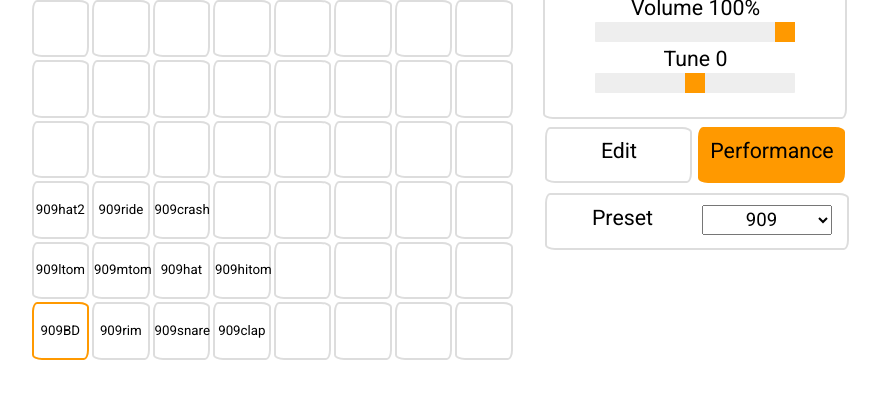
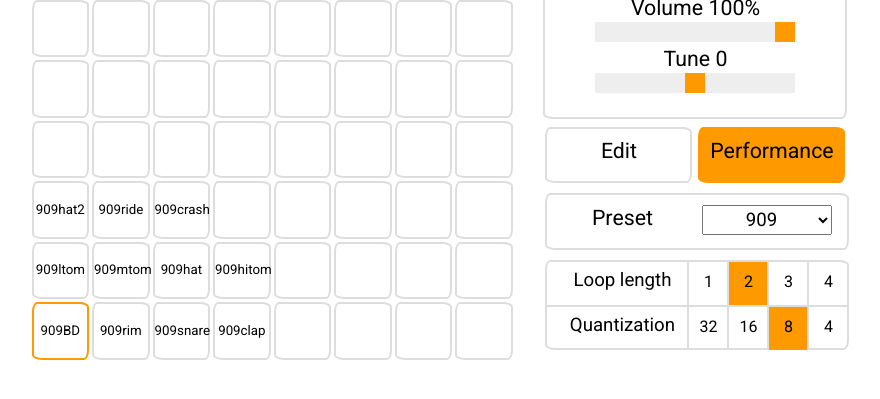
Before and after one commit to pdv/webmpc, a plain HTML site: page index.html in a window 1280 px wide. Shown: the part 199-598 px from the top of the page, without its empty margins (185-1065 px from the left). Drawn offline with nearby package versions, Linux system fonts and the light colour scheme; no server answers.

Commit message:
loop length + quantization

```diff
--- a/css/style.css
+++ b/css/style.css
@@ -138,7 +138,9 @@ input[type="range"]::-webkit-slider-thumb {
 	-ms-user-select: none;
 	user-select: none;
 }
-
+	.mode-switch:hover {
+		border: 2px solid #FF9900;
+	}
 #perfmode {
 	margin-left: 6px;
 }
@@ -178,3 +180,67 @@ select {
 	font-size: 14pt;
 	text-align: center;
 }
+
+#record-options {
+	margin-top: 10px;
+	width: 300px;
+	height: 86px;
+	border: 2px solid #DDD;
+	border-radius: 5px 10px 5px 10px / 10px 5px 10px 5px;
+	text-align: center;
+	float: left;
+}
+
+#bars, #quantization {
+	height: 50%;
+	width: 97%;
+	float: left;
+	padding-left: 10px;
+	overflow: hidden;
+}
+
+#bars {
+	border-bottom: 2px solid #DDD;
+}
+
+ul {
+	list-style: none;
+	display: box;
+}
+
+li {
+	margin-top: -16px;
+	width: 28px;
+	height: 36px;
+	padding-top: 10px;
+	border-left: 2px solid #DDD;
+	float: left;
+	font-family: Roboto, Arial;
+	text-align: center;
+	vertical-align: middle;
+	padding-left: 5px;
+	padding-right: 5px;
+	box-flex: 1;
+	-webkit-touch-callout: none;
+	-webkit-user-select: none;
+	-khtml-user-select: none;
+	-moz-user-select: none;
+	-ms-user-select: none;
+	user-select: none;
+}
+	li:hover {
+		background-color: #FF9900;
+	}
+
+.active {
+	background-color: #FF9900;
+}
+
+.recops-title {
+	display: inline-block;
+	width: 130px;
+	float: left;
+	font-family: Roboto, Arial;
+	font-size: 14pt;
+	padding-top: 7px;
+}
--- a/index.html
+++ b/index.html
@@ -115,6 +115,26 @@
 					</select>
 				</form>
 			</div>
+			<div id="record-options">
+				<div id="bars">
+					<span class="recops-title">Loop length</span>
+					<ul class="recops" id="length">
+						<li id="1bar" class="inactive">1</li>
+						<li id="2bar" class="active">2</li>
+						<li id="3bar" class="inactive">3</li>
+						<li id="4bar" class="inactive">4</li>
+					</ul>
+				</div>
+				<div id="quantization">
+					<span class="recops-title">Quantization</span>
+					<ul class="recops" id="quant">
+						<li id="1quant" class="inactive">32</li>
+						<li id="2quant" class="inactive">16</li>
+						<li id="3quant" class="active">8</li>
+						<li id="4quant" class="inactive">4</li>
+					</ul>
+				</div>
+			</div>
 		</div>
 
 	</div>
--- a/js/master.js
+++ b/js/master.js
@@ -18,6 +18,7 @@ $(document).ready(function() {
   pads = new Array(64);
 
   // Mode buttons
+
   $('#editmode').click(function() {modeSwitch(true)});
   $('#perfmode').click(function() {modeSwitch(false)});
 
@@ -25,6 +26,24 @@ $(document).ready(function() {
   $('#preset-selector').change(function() {
     preset($(this).val()[6]);
   })
+
+  // Length/Quantization buttons
+  for (var i = 1; i < 5; i++) {
+    $('#' + i + 'bar').click(function() {
+      for (var j = 1; j < 5; j++) {
+        $('#' + j + 'bar').attr("class", "inactive");
+      }
+      $(this).attr("class", "active");
+    });
+  }
+  for (var i = 1; i < 5; i++) {
+    $('#' + i + 'quant').click(function() {
+      for (var j = 1; j < 5; j++) {
+        $('#' + j + 'quant').attr("class", "inactive");
+      }
+      $(this).attr("class", "active");
+    });
+  }
 
   //Initialize all the pads
   for (var i = 0; i < 64; i++) {
```
